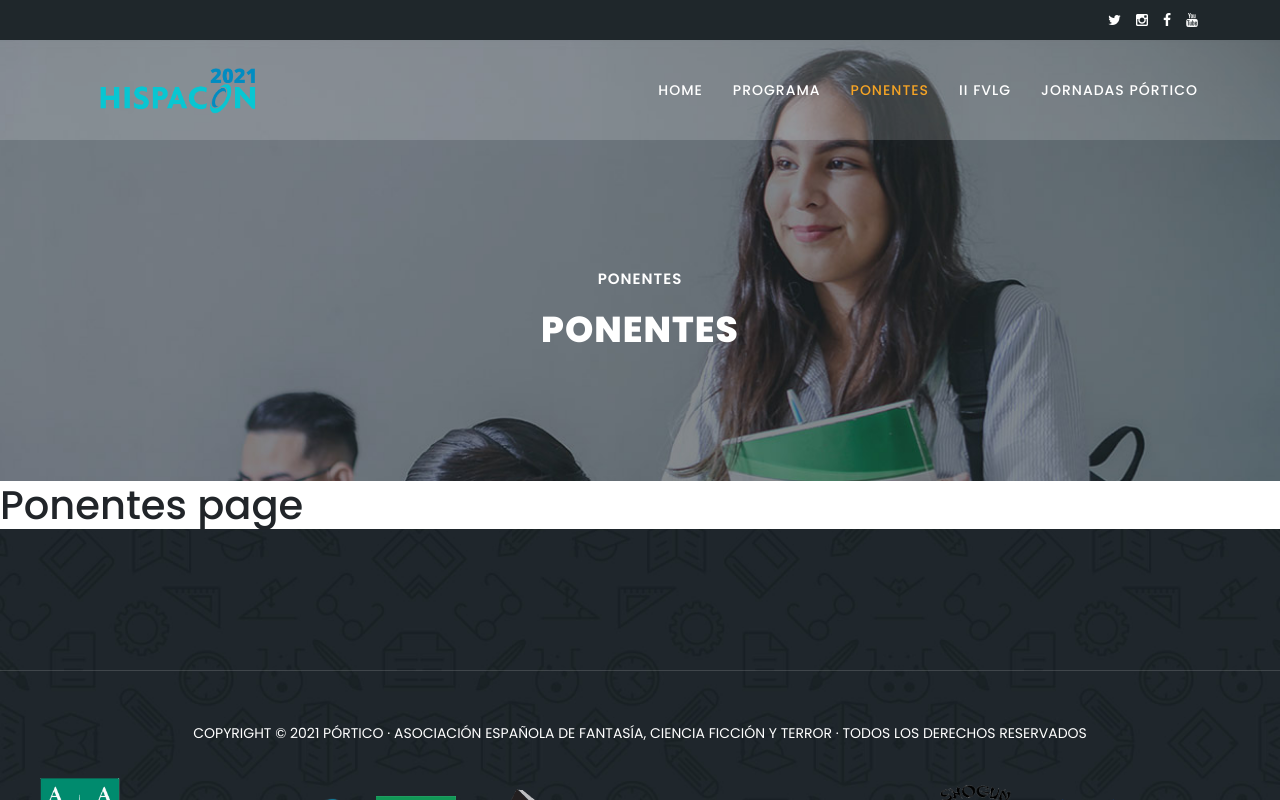
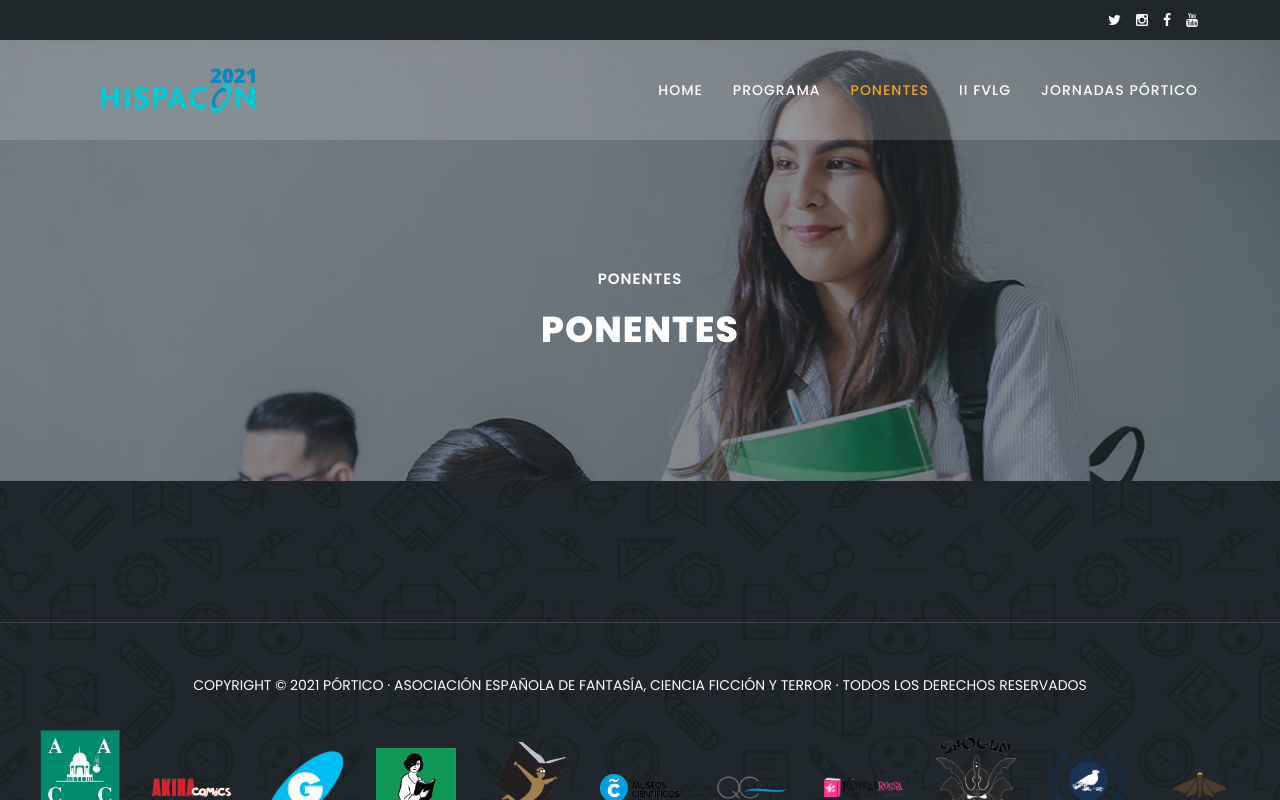
Before and after one commit to AranBeitia/hispacon, a React (Create React App) app: page /ponentes in a window 1280 px wide. Shown: the top 800 px of the page. Built offline with nearby package versions, Linux system fonts and the light colour scheme.

Commit message:
hero section

```diff
--- a/src/views/FeriaVirtualPage.jsx
+++ b/src/views/FeriaVirtualPage.jsx
@@ -10,7 +10,6 @@ export default function FeriaVirtualPage() {
 				title={'Segunda Feria Virtual del libro de género'}
 				description={'Feria virtual'}
 			/>
-			<h1>FeriaVirtualPage</h1>
 			<Footer />
 		</>
 	)
--- a/src/views/PonentesPage.jsx
+++ b/src/views/PonentesPage.jsx
@@ -10,7 +10,6 @@ export default function PonentesPage() {
 				title={'Ponentes'}
 				description={'Ponentes'}
 			/>
-			<h1>Ponentes page</h1>
 			<Footer />
 		</div>
 	)
```
Also changed, not shown: src/assets/images/cartel.png (added).
